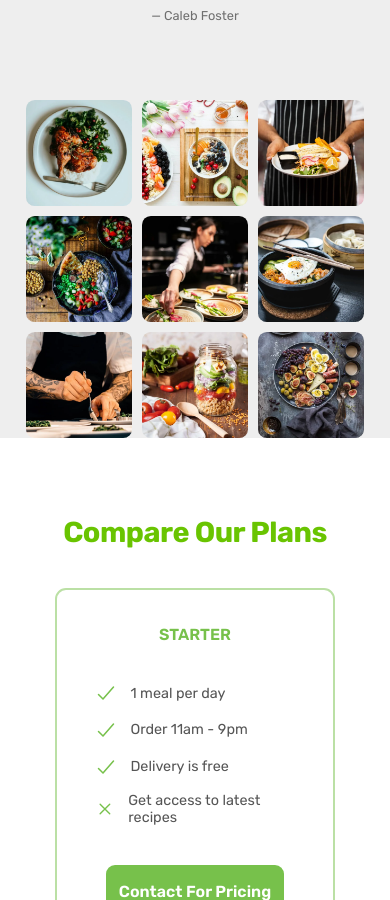
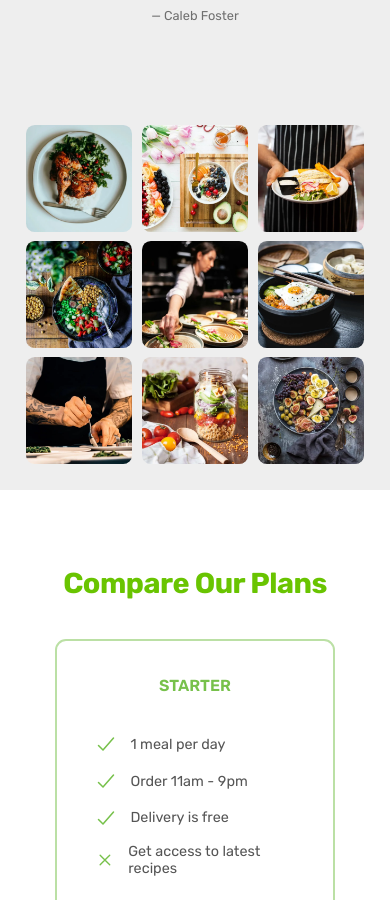
Before and after one commit to morlandojohnson/freshfork, a plain HTML site: page index.html in a window 390 px wide. Shown: the part 5039-5939 px from the top of the page. Drawn offline with nearby package versions, Linux system fonts and the light colour scheme; some packages are replaced by stand-ins of ours; a script that the page names is missing.

Commit message:
grid padding

```diff
--- a/css/media.css
+++ b/css/media.css
@@ -101,7 +101,7 @@ Instead, 1rem = 1em = 16px */
 
   .gallery {
     grid-template-columns: repeat(3, 1fr);
-    padding: 0 3.2rem;
+    padding: 3.2rem;
   }
 
   .cta {
--- a/css/style.css
+++ b/css/style.css
@@ -301,7 +301,7 @@
   display: grid;
   grid-template-columns: repeat(3, 1fr);
   gap: 1.6rem;
-  /* padding: 12.8rem 1.6rem 1.6rem; */
+  padding: 3.2rem 1.6rem;
 }
 
 .gallery-item {
```
